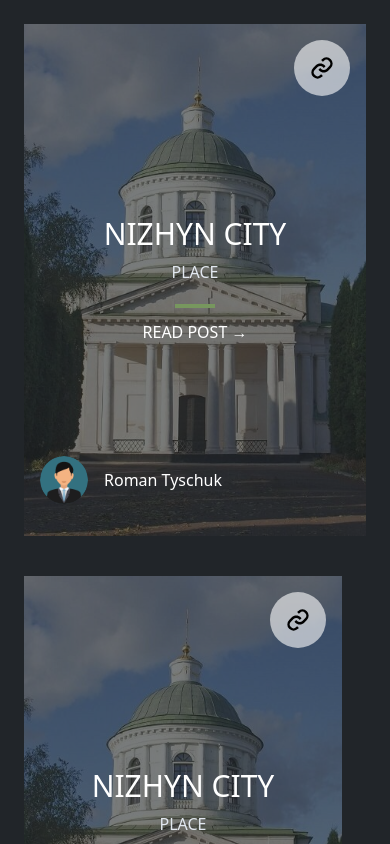
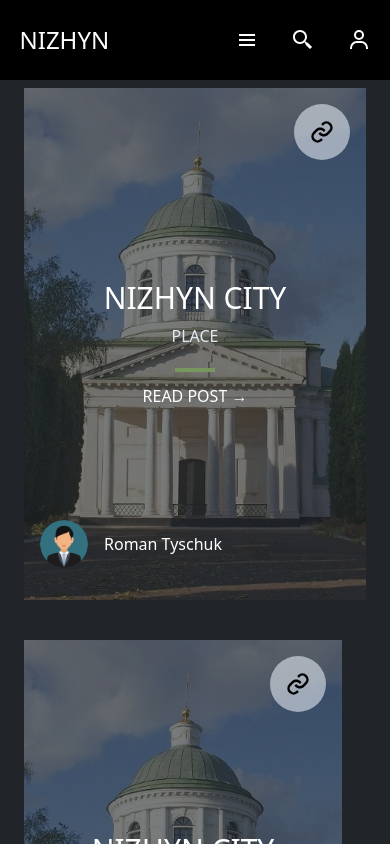
Before and after one commit to tisukRoman/explore-nizhyn, a Next.js app: page / in a window 390 px wide. Shown: the top 844 px of the page. Built offline with nearby package versions, Linux system fonts and the light colour scheme.

Commit message:
Header for mobile demo

```diff
--- a/components/Card.tsx
+++ b/components/Card.tsx
@@ -37,7 +37,7 @@
           Roman Tyschuk
         </div>
       </div>
-      <div className='absolute top-4 right-4 w-14 h-14 bg-white bg-opacity-60 hover:bg-opacity-100 rounded-full flex justify-center items-center cursor-pointer text-3xl lg:opacity-0 lg:-translate-y-10 group-hover:opacity-60 group-hover:translate-y-0 transition-all duration-700'>
+      <div className='absolute top-4 right-4 w-14 h-14 bg-slate-200 bg-opacity-60 hover:bg-opacity-100 rounded-full flex justify-center items-center cursor-pointer text-3xl lg:opacity-0 lg:-translate-y-10 group-hover:opacity-60 group-hover:translate-y-0 transition-all duration-700'>
         <BiLink />
       </div>
     </div>
--- /dev/null
+++ b/components/Header.tsx
@@ -0,0 +1,32 @@
+import Link from 'next/link';
+import { FC } from 'react';
+import { BiMenu } from 'react-icons/bi';
+import { BiSearchAlt2 } from 'react-icons/bi';
+import { BiUser } from 'react-icons/bi';
+
+const Header: FC = () => {
+  return (
+    <header className='w-screen h-20 bg-[#000] fixed z-10 text-white'>
+      <nav className='max-w-[90%] xl:max-w-screen-xl lg:max-w-screen-lg md:max-w-screen-sm h-20 mx-auto flex items-center text-2xl'>
+        <h1 className='grow'>NIZHYN</h1>
+        <Link href='/'>
+          <a className='mr-8'>
+            <BiMenu />
+          </a>
+        </Link>
+        <Link href='/'>
+          <a className='mr-8'>
+            <BiSearchAlt2 />
+          </a>
+        </Link>
+        <Link href='/'>
+          <a>
+            <BiUser />
+          </a>
+        </Link>
+      </nav>
+    </header>
+  );
+};
+
+export default Header;
--- a/pages/index.tsx
+++ b/pages/index.tsx
@@ -1,10 +1,14 @@
 import type { NextPage } from 'next';
 import CardsList from '../components/CardsList';
+import Header from '../components/Header';
 
 const Home: NextPage = () => {
   return (
-    <div className='bg-black min-h-screen'>
-      <CardsList />
+    <div className='bg-black'>
+      <Header />
+      <main className='pt-16 min-h-screen'>
+        <CardsList />
+      </main>
     </div>
   );
 };
```
